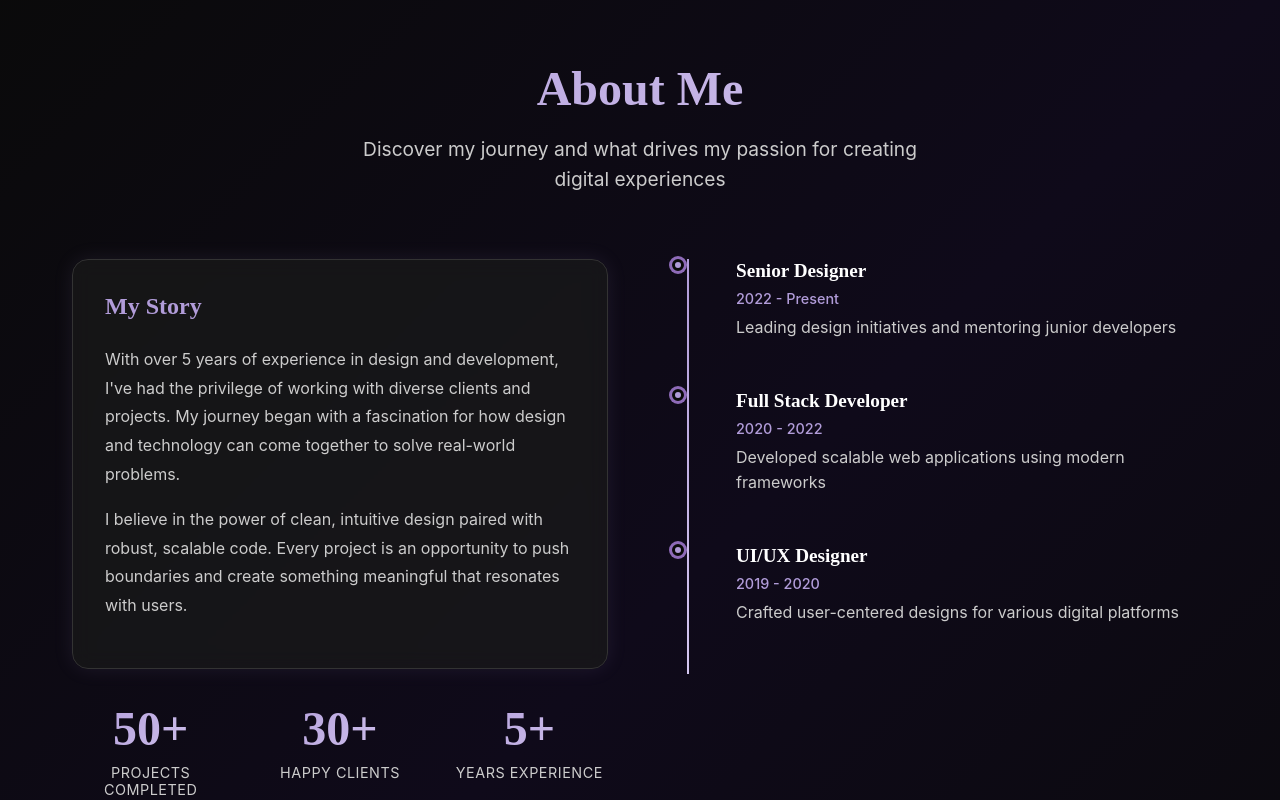
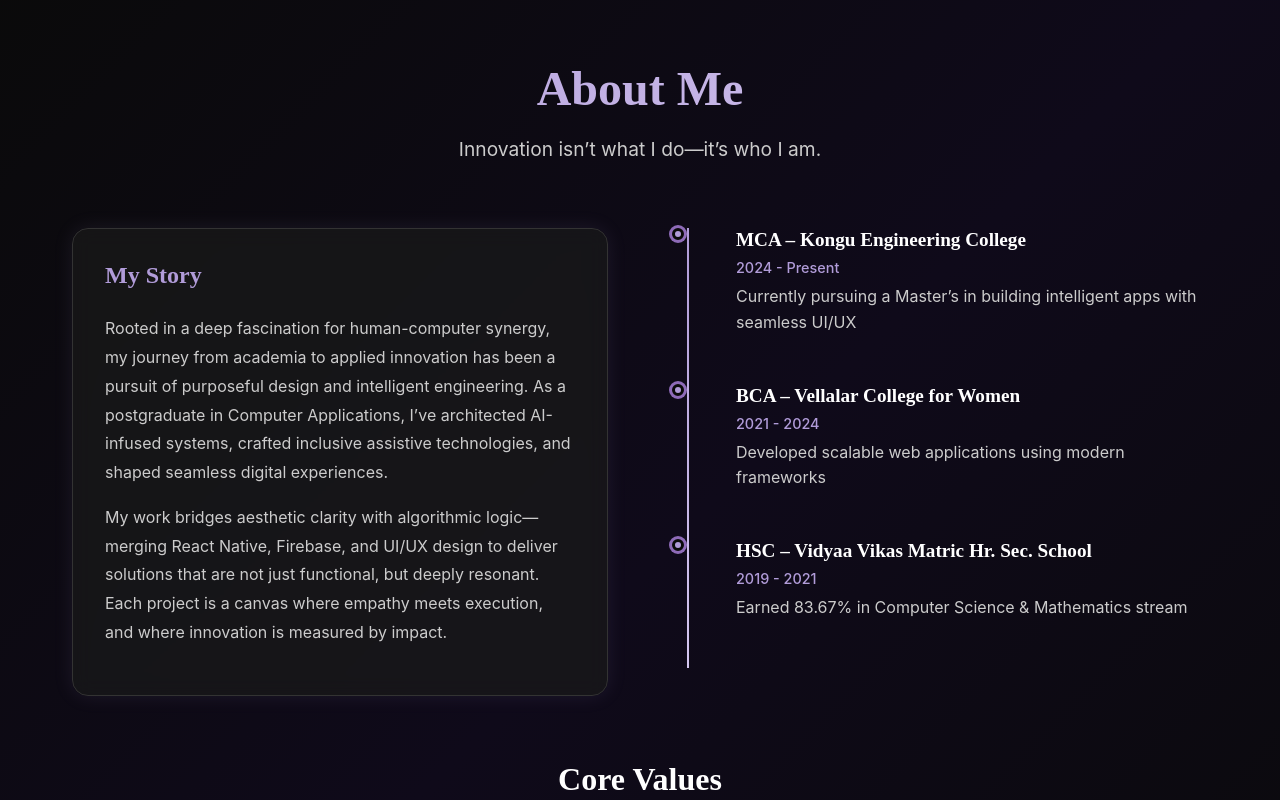
Before and after one commit to POOJAELANGO03/PORTFOLIO, a React (Vite) app: page / in a window 1280 px wide. Shown: the part 840-1640 px from the top of the page. Built offline with nearby package versions, Linux system fonts and the light colour scheme; the HTML template or start-up script is replaced by a standard one.

Commit message:
About changes

```diff
--- a/src/components/About.tsx
+++ b/src/components/About.tsx
@@ -8,7 +8,7 @@ const About: React.FC = () => {
         <div className="section-header">
           <h2 className="section-title text-gradient">About Me</h2>
           <p className="section-subtitle">
-            Discover my journey and what drives my passion for creating digital experiences
+            Innovation isn’t what I do—it’s who I am.
           </p>
         </div>
 
@@ -17,30 +17,13 @@ const About: React.FC = () => {
             <div className="about-card glass glow">
               <h3>My Story</h3>
               <p>
-                With over 5 years of experience in design and development, I've had the privilege
-                of working with diverse clients and projects. My journey began with a fascination
-                for how design and technology can come together to solve real-world problems.
+                Rooted in a deep fascination for human-computer synergy, my journey from academia to applied innovation has been a pursuit of purposeful design and intelligent engineering.
+                As a postgraduate in Computer Applications, I’ve architected AI-infused systems, crafted inclusive assistive technologies, and shaped seamless digital experiences.
               </p>
               <p>
-                I believe in the power of clean, intuitive design paired with robust, scalable code.
-                Every project is an opportunity to push boundaries and create something meaningful
-                that resonates with users.
+                My work bridges aesthetic clarity with algorithmic logic—merging React Native, Firebase, and UI/UX design to deliver solutions that are not just functional, but deeply resonant.
+                Each project is a canvas where empathy meets execution, and where innovation is measured by impact.
               </p>
-            </div>
-
-            <div className="about-stats">
-              <div className="stat-item">
-                <div className="stat-number text-gradient">50+</div>
-                <div className="stat-label">Projects Completed</div>
-              </div>
-              <div className="stat-item">
-                <div className="stat-number text-gradient">30+</div>
-                <div className="stat-label">Happy Clients</div>
-              </div>
-              <div className="stat-item">
-                <div className="stat-number text-gradient">5+</div>
-                <div className="stat-label">Years Experience</div>
-              </div>
             </div>
           </div>
 
@@ -49,25 +32,25 @@ const About: React.FC = () => {
               <div className="timeline-item">
                 <div className="timeline-dot"></div>
                 <div className="timeline-content">
-                  <h4>Senior Designer</h4>
-                  <span className="timeline-date">2022 - Present</span>
-                  <p>Leading design initiatives and mentoring junior developers</p>
+                  <h4>MCA – Kongu Engineering College</h4>
+                  <span className="timeline-date">2024 - Present</span>
+                  <p>Currently pursuing a Master’s in building intelligent apps with seamless UI/UX</p>
                 </div>
               </div>
               <div className="timeline-item">
                 <div className="timeline-dot"></div>
                 <div className="timeline-content">
-                  <h4>Full Stack Developer</h4>
-                  <span className="timeline-date">2020 - 2022</span>
+                  <h4>BCA – Vellalar College for Women</h4>
+                  <span className="timeline-date">2021 - 2024</span>
                   <p>Developed scalable web applications using modern frameworks</p>
                 </div>
               </div>
               <div className="timeline-item">
                 <div className="timeline-dot"></div>
                 <div className="timeline-content">
-                  <h4>UI/UX Designer</h4>
-                  <span className="timeline-date">2019 - 2020</span>
-                  <p>Crafted user-centered designs for various digital platforms</p>
+                  <h4> HSC – Vidyaa Vikas Matric Hr. Sec. School</h4>
+                  <span className="timeline-date">2019 - 2021</span>
+                  <p>Earned 83.67% in Computer Science & Mathematics stream</p>
                 </div>
               </div>
             </div>
@@ -80,7 +63,7 @@ const About: React.FC = () => {
             <div className="value-card glass">
               <div className="value-icon">
                 <svg viewBox="0 0 24 24" fill="currentColor">
-                  <path d="M12 2l3.09 6.26L22 9.27l-5 4.87 1.18 6.88L12 17.77l-6.18 3.25L7 14.14 2 9.27l6.91-1.01L12 2z"/>
+                  <path d="M12 2l3.09 6.26L22 9.27l-5 4.87 1.18 6.88L12 17.77l-6.18 3.25L7 14.14 2 9.27l6.91-1.01L12 2z" />
                 </svg>
               </div>
               <h4>Excellence</h4>
@@ -89,7 +72,7 @@ const About: React.FC = () => {
             <div className="value-card glass">
               <div className="value-icon">
                 <svg viewBox="0 0 24 24" fill="currentColor">
-                  <path d="M12 2C6.48 2 2 6.48 2 12s4.48 10 10 10 10-4.48 10-10S17.52 2 12 2zm-2 15l-5-5 1.41-1.41L10 14.17l7.59-7.59L19 8l-9 9z"/>
+                  <path d="M12 2C6.48 2 2 6.48 2 12s4.48 10 10 10 10-4.48 10-10S17.52 2 12 2zm-2 15l-5-5 1.41-1.41L10 14.17l7.59-7.59L19 8l-9 9z" />
                 </svg>
               </div>
               <h4>Innovation</h4>
@@ -98,7 +81,7 @@ const About: React.FC = () => {
             <div className="value-card glass">
               <div className="value-icon">
                 <svg viewBox="0 0 24 24" fill="currentColor">
-                  <path d="M16 4c0-1.11.89-2 2-2s2 .89 2 2-.89 2-2 2-2-.89-2-2zm4 18v-6h2.5l-2.54-7.63A1.5 1.5 0 0 0 18.54 8H16c-.8 0-1.54.37-2.01.97L12 13l-1.99-4.03A2.5 2.5 0 0 0 7.76 8H5.24c-.8 0-1.54.37-2.01.97L1 16h2.5v6h2v-6h1.76l.74-1.48.74 1.48H10v6h2z"/>
+                  <path d="M16 4c0-1.11.89-2 2-2s2 .89 2 2-.89 2-2 2-2-.89-2-2zm4 18v-6h2.5l-2.54-7.63A1.5 1.5 0 0 0 18.54 8H16c-.8 0-1.54.37-2.01.97L12 13l-1.99-4.03A2.5 2.5 0 0 0 7.76 8H5.24c-.8 0-1.54.37-2.01.97L1 16h2.5v6h2v-6h1.76l.74-1.48.74 1.48H10v6h2z" />
                 </svg>
               </div>
               <h4>Collaboration</h4>
--- a/src/components/Hero.tsx
+++ b/src/components/Hero.tsx
@@ -4,7 +4,7 @@ import './Hero.css';
 const Hero: React.FC = () => {
   const [displayText, setDisplayText] = useState('');
   const [currentIndex, setCurrentIndex] = useState(0);
-  const texts = ['FrontEnd Developer', 'Flutter Developer', 'UI/UX Designer'];
+  const texts = ['FrontEnd Developer', 'Mobile Applications', 'UI/UX Designer'];
 
   useEffect(() => {
     const currentText = texts[currentIndex];
```
